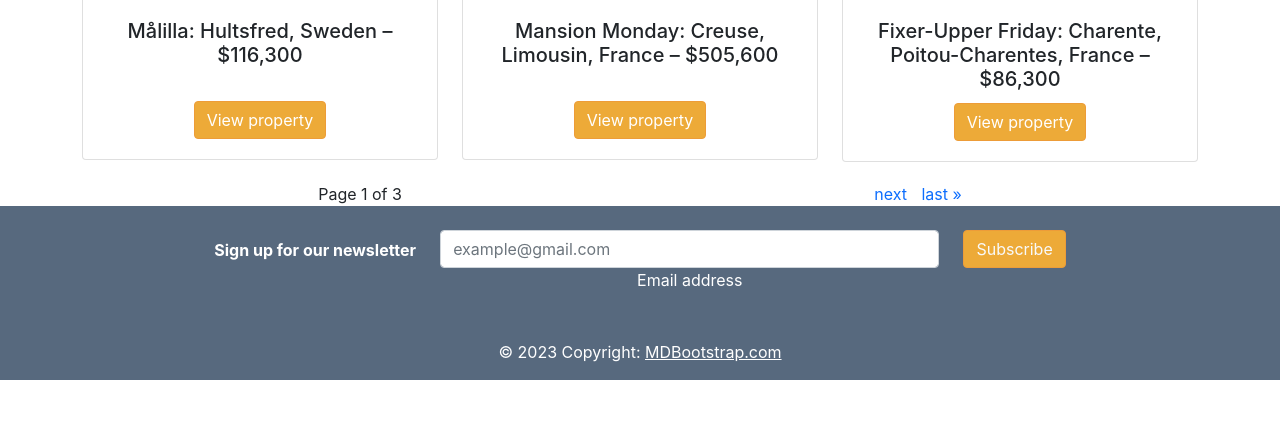
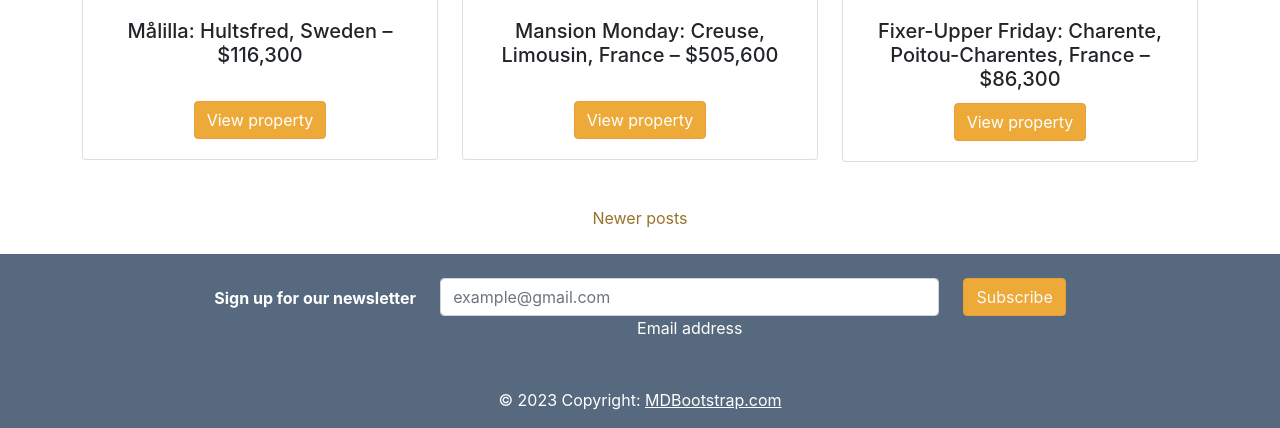
Before and after one commit to Nworah-Gabriel/Overseasdreamhome, a Django app: page /CheapHomes in a window 1280 px wide. Shown: the part 1968-2396 px from the top of the page. Before the commit the page ends 2348 px from the top, so only its background shows below. Run offline with Django 4.2, Linux system fonts and the light colour scheme; data comes from the database, SQL or seed files in the repository; both versions use the stored data as it was after the commit; some libraries are stand-ins or nearby versions.

Commit message:
added some values to the database and changed the naavigation for the cheap homes and dream mansion display

```diff
--- a/ecommerceApp/templates/CheapHomes.html
+++ b/ecommerceApp/templates/CheapHomes.html
@@ -47,25 +47,36 @@
       {% endfor %}
 
     </div>
+
+    <!-- FOR THE PAGINATION NAVIGATION SECTION-->
+    <br>
+    <div style="width: 100%; display: flex; justify-content: space-between;">
+      {% if CheapHomes.has_previous and CheapHomes.has_next %}
+            <a href="?page={{ CheapHomes.previous_page_number }}" style="text-decoration: none; margin-right: 10px; color: #99722d;">Older posts</a>
+            <a href="?page={{ CheapHomes.next_page_number }}" style="text-decoration: none; color: #99722d;">Newer posts</a>
+      {% endif %}
+    </div>
+    <div style="width: 100%; display: flex; justify-content: space-around;">
+      {% if CheapHomes.has_next and not CheapHomes.has_previous %}
+            <a href="?page={{ CheapHomes.next_page_number }}" style="text-decoration: none; color: #99722d;">Newer posts</a>
+      {% endif %}
+    </div>
+    <div style="width: 100%; display: flex; justify-content: space-around;">
+      {% if CheapHomes.has_previous and not CheapHomes.has_next %}
+            <a href="?page={{ CheapHomes.previous_page_number }}" style="text-decoration: none; color: #99722d;">Older posts</a>
+      {% endif %}
+    </div>
+    <br>
   </div>
 
   <!-- PAGINATION ROW -->
-  <div class="container" style="display: flex; flex-direction: row; justify-content: space-around; width: 100%; padding: 1px solid black;">
+  <!-- <div class="container" style="display: flex; flex-direction: row; justify-content: space-around; width: 100%; padding: 1px solid black;">
     <span class="step-links">
         <span class="current">
             Page {{ CheapHomes.number }} of {{ CheapHomes.paginator.num_pages }}
         </span>
-    </span>
-    <div>
-      {% if CheapHomes.has_previous %}
-            <a href="?page=1" style="text-decoration: none; margin-right: 10px;">&laquo; first</a>
-            <a href="?page={{ CheapHomes.previous_page_number }}" style="text-decoration: none; margin-right: 10px;">previous</a>
-      {% endif %}
-      {% if CheapHomes.has_next %}
-            <a href="?page={{ CheapHomes.next_page_number }}" style="text-decoration: none; margin-right: 10px;">next</a>
-            <a href="?page={{ CheapHomes.paginator.num_pages }}" style="text-decoration: none;">last &raquo;</a>
-      {% endif %}
-    </div>
+    </span>-->
+
 
 </div>
 
```
Also changed, not shown: ecommerceApp/templates/DreamHomes.html (+18 -17 lines), db.sqlite3.
